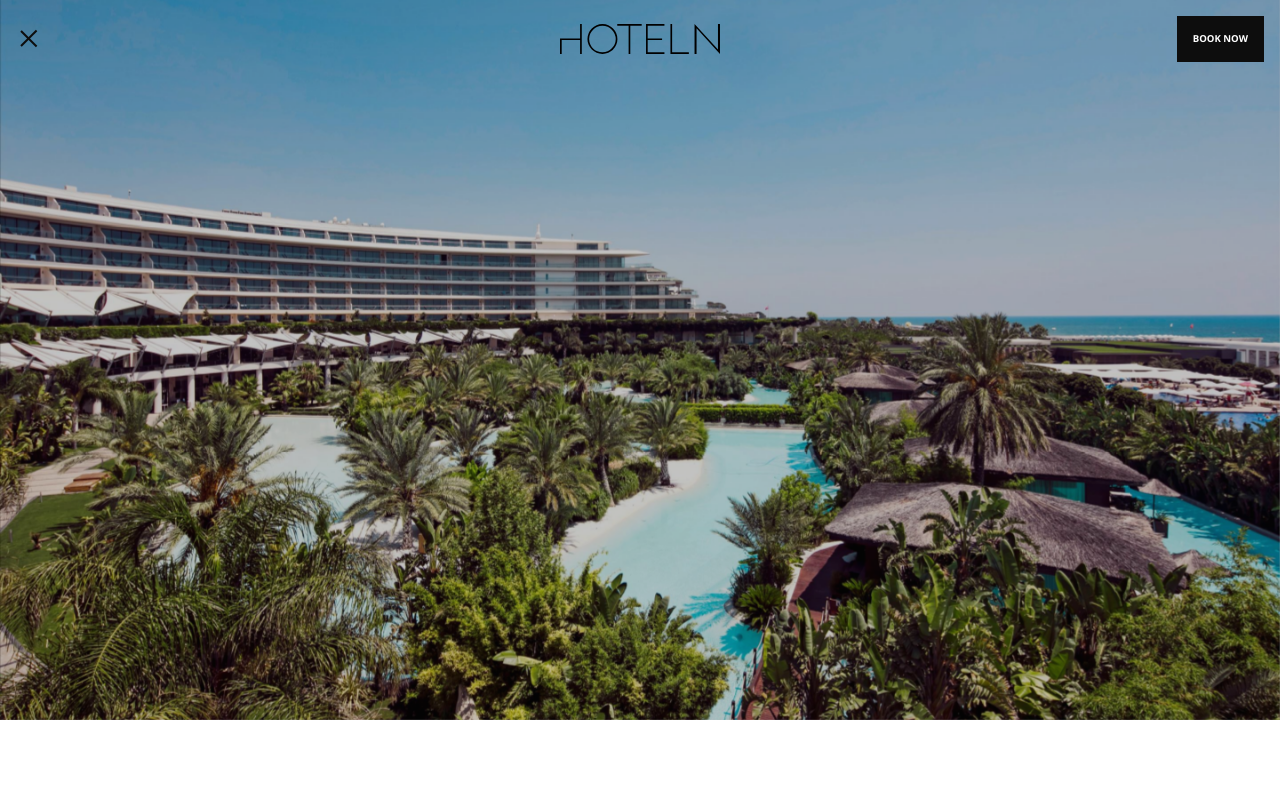
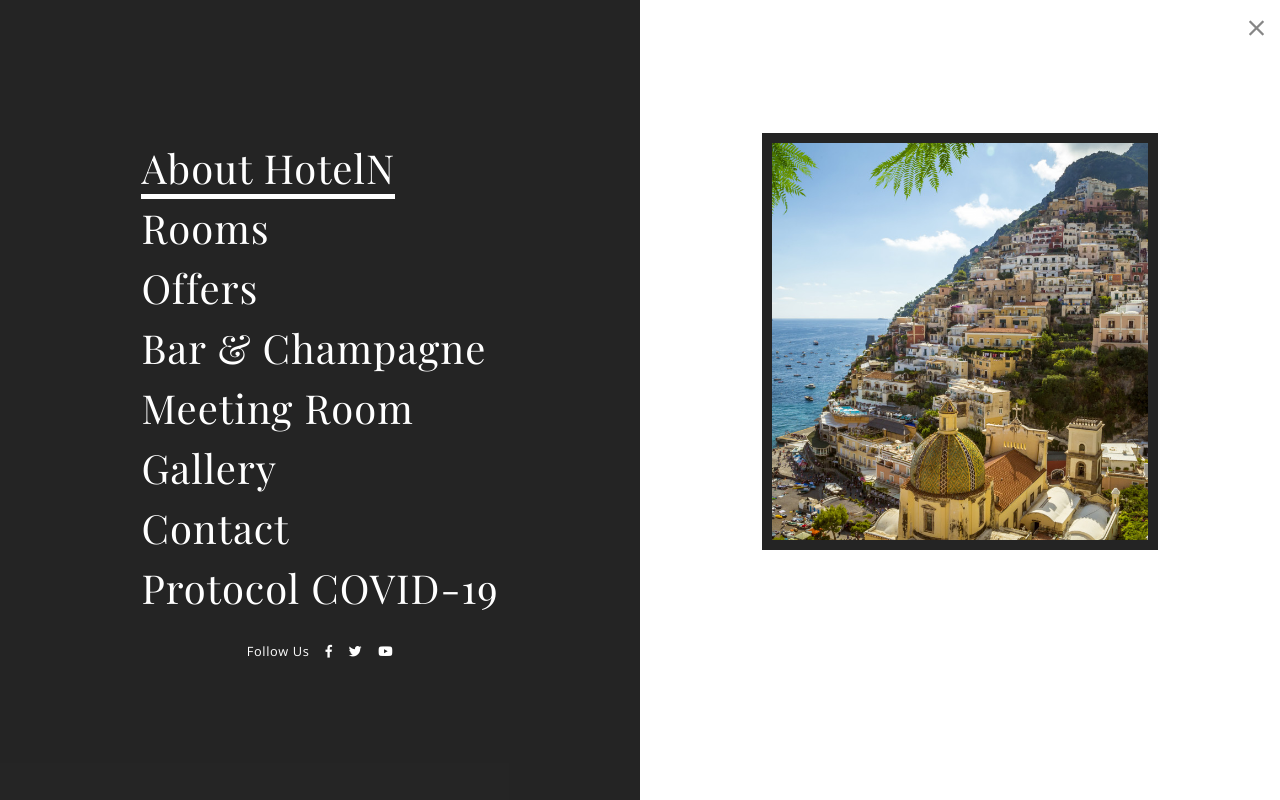
Before and after one commit to gitburakalp/custom-theme-preview, a website: page src/index.html in a window 1280 px wide. Both pictures are taken after a click on the link 26 px from the left and 37 px from the top of the page. Drawn offline with nearby package versions, Linux system fonts and the light colour scheme.

Commit message:
last changes

```diff
--- a/src/index.html
+++ b/src/index.html
@@ -9,8 +9,57 @@
   </head>
 
   <body>
-    <div class="offset-block">
-      <i class="fal fa-times" data-dismiss=".offset-block"></i>
+    <div id="blockMenu" class="offset-block">
+      <div class="menu-col">
+        <ul class="offset-menu">
+          <li class="offset-menu-item">
+            <a href="#" class="offset-menu-link border-bottom-white"> About HotelN </a>
+          </li>
+          <li class="offset-menu-item">
+            <a href="#" class="offset-menu-link"> Rooms </a>
+          </li>
+          <li class="offset-menu-item">
+            <a href="#" class="offset-menu-link"> Offers </a>
+          </li>
+          <li class="offset-menu-item">
+            <a href="#" class="offset-menu-link"> Bar & Champagne </a>
+          </li>
+          <li class="offset-menu-item">
+            <a href="#" class="offset-menu-link"> Meeting Room </a>
+          </li>
+          <li class="offset-menu-item">
+            <a href="#" class="offset-menu-link"> Gallery </a>
+          </li>
+          <li class="offset-menu-item">
+            <a href="#" class="offset-menu-link"> Contact </a>
+          </li>
+          <li class="offset-menu-item">
+            <a href="#" class="offset-menu-link"> Protocol COVID-19 </a>
+          </li>
+        </ul>
+
+        <ul class="offset-menu right offset-menu--normal">
+          <li class="offset-menu-item">Follow Us</li>
+          <li class="offset-menu-item">
+            <a href="#" class="offset-menu-link"><i class="fab fa-facebook-f"></i></a>
+          </li>
+          <li class="offset-menu-item">
+            <a href="#" class="offset-menu-link"><i class="fab fa-twitter"></i></a>
+          </li>
+          <li class="offset-menu-item">
+            <a href="#" class="offset-menu-link"><i class="fab fa-youtube"></i></a>
+          </li>
+        </ul>
+      </div>
+      <div class="image-col d-none d-md-flex">
+        <div class="col-8 mx-auto">
+          <figure class="img standart">
+            <img src="images/statics/menu-image.jpeg" />
+          </figure>
+        </div>
+      </div>
+    </div>
+    <div id="bookBlock" class="offset-block">
       <div class="offset-block__text">
         <h5 class="title font-family--avant-garde">book now</h5>
       </div>
@@ -92,7 +141,7 @@
       <div class="header-container">
         <div class="header-container-left">
           <div class="menu-trigger">
-            <a class="menu-trigger-button">
+            <a class="menu-trigger-button" data-toggle="offset-block" data-target="#blockMenu">
               <div></div>
               <div></div>
               <div></div>
@@ -104,7 +153,7 @@
         </div>
         <div class="header-container-right">
           <div class="book-now">
-            <a class="book-now-button"> BOOK NOW </a>
+            <a class="book-now-button" data-toggle="offset-block" data-target="#bookBlock"> BOOK NOW </a>
           </div>
         </div>
       </div>
--- a/src/js/main.js
+++ b/src/js/main.js
@@ -297,10 +297,6 @@ document.addEventListener('DOMContentLoaded', function () {
   window.addEventListener('orientationchange', lazyLoad);
 
   if (isMobile) initMobileSwipers();
-
-  $('.menu-trigger-button').on('click', function () {
-    $(this).parent().toggleClass('is-active');
-  });
 });
 
 gsap.to('.parallax-rectangle', {
@@ -362,18 +358,27 @@ $('.form-control-block.minus-plus').each(function () {
   });
 });
 
+$('[data-toggle]').on('click', function () {
+  var isOffsetMenu = $(this).data('toggle') == 'offset-block';
+  var target = $(this).data('target');
+
+  if (isOffsetMenu) {
+    $(target).addClass('is-shown');
+  }
+});
+
 $('.offset-block').each(function () {
   var $this = $(this);
+  var $htmlBody = $('html,body');
   var cssClass = 'is-shown';
 
-  $('.book-now-button').on('click', () => {
-    $this.addClass(cssClass);
-  });
+  $this.append('<i class="fal fa-times" data-dismiss=".offset-block"></i>');
 
   $('[data-dismiss]').on('click', function () {
     var target = $(this).attr('data-dismiss');
 
     $(target).removeClass(cssClass);
+    $htmlBody.removeClass('overflow-hidden');
   });
 });
 
@@ -401,5 +406,27 @@ $("[data-prop*='datepicker']").each(function () {
     },
   };
 
-  $(this).dateRangePicker(config);
+  $(this)
+    .dateRangePicker(config)
+    .bind('datepicker-open', function () {
+      $('html,body').animate(
+        {
+          scrollTop: $('.date-picker-wrapper:visible').offset().top + 250,
+        },
+        5000,
+      );
+    });
 });
+
+$(window).on({
+  load: initOffsetMenuWidth,
+  resize: initOffsetMenuWidth,
+  orientedChanged: initOffsetMenuWidth,
+});
+
+function initOffsetMenuWidth() {
+  $('.offset-menu').each(function () {
+    var thisWidth = $(this).outerWidth();
+    document.documentElement.style.setProperty('--omw', `${thisWidth}px`);
+  });
+}
--- a/src/sass/common-components/_buttons.scss
+++ b/src/sass/common-components/_buttons.scss
@@ -8,6 +8,7 @@ a {
 
   &:hover {
     color: color(primary, buttonHoverColor);
+    text-decoration: none;
   }
 }
 
--- a/src/sass/common-components/_offset-block.scss
+++ b/src/sass/common-components/_offset-block.scss
@@ -26,7 +26,7 @@
   > * {
     position: relative;
     min-height: 1px;
-    width: auto;
+    width: 100%;
     max-width: 100%;
   }
 
@@ -38,6 +38,9 @@
     line-height: 1;
     z-index: 9;
     cursor: pointer;
+    display: inline-block;
+    width: auto;
+    filter: drop-shadow(1px 0px 1px rgba($colors--white, 1));
 
     color: rgba($colors--black, 0.5);
     transition: color 350ms;
@@ -62,8 +65,6 @@
     }
 
     @include media-breakpoint-down(sm) {
-      flex: 0 0 100%;
-      width: 100%;
       padding: 2rem;
     }
 
@@ -201,4 +202,102 @@
       }
     }
   }
+
+  .menu-col {
+    background-color: rgba($colors--black, 0.9);
+    padding: 2rem;
+
+    display: flex;
+    flex-direction: column;
+    align-items: center;
+    justify-content: center;
+    transition: transform 1s;
+
+    + * {
+      @include media-breakpoint-up(md) {
+        flex: 0 0 50%;
+        max-width: 50%;
+      }
+    }
+
+    @include media-breakpoint-up(md) {
+      flex: 0 0 50%;
+      max-width: 50%;
+    }
+  }
+
+  .image-col {
+    display: flex;
+    flex-direction: column;
+    align-items: center;
+    justify-content: center;
+    transition: transform 1s;
+
+    figure {
+      border: 10px solid rgba($colors--black, 0.9);
+    }
+  }
+
+  &:not(.is-shown) {
+    .menu-col {
+      transform: translateX(-55%);
+    }
+
+    .image-col {
+      transform: translateX(55%);
+    }
+  }
+
+  .offset-menu {
+    display: inline-block;
+    list-style: none;
+    padding-left: 0;
+    margin-bottom: 0;
+    color: $colors--white;
+
+    &.right {
+      display: flex;
+      flex-wrap: wrap;
+      margin-top: 3rem;
+
+      > * {
+        min-height: 1px;
+        width: auto;
+        max-width: 100%;
+
+        font-family: $ff-sans-serif;
+        font-size: 1.6rem;
+        letter-spacing: 1.6rem * 0.05;
+
+        + * {
+          margin-left: 2rem;
+        }
+      }
+    }
+
+    &:not(.offset-menu--normal) {
+      .offset-menu-item {
+        font-weight: 300;
+        font-size: 3rem;
+
+        @include media-breakpoint-up(md) {
+          font-size: 5rem;
+          letter-spacing: 5rem * 0.025;
+        }
+      }
+    }
+
+    &-item {
+      position: relative;
+      font-family: $ff-serif;
+    }
+
+    &-link {
+      color: $colors--white !important;
+
+      &.border-bottom-white {
+        border-bottom: 5px solid $colors--white;
+      }
+    }
+  }
 }
--- a/src/sass/components/_half-image-slider.scss
+++ b/src/sass/components/_half-image-slider.scss
@@ -27,6 +27,8 @@
 
   .content-box {
     &_title-block {
+      padding: 1.5rem;
+
       @include media-breakpoint-up(md) {
         padding: 5vw;
       }
@@ -44,7 +46,7 @@
       position: relative;
       border: 1px solid rgba($colors--white, 0.5);
       padding: 5rem;
-      left: -12.5%;
+
       transition: all 340ms cubic-bezier(0.16, 0.01, 0.77, 1);
       z-index: 9;
       background-color: rgba($colors--white, 0.85);
@@ -53,8 +55,15 @@
       height: var(--vsh);
       max-height: var(--vsh);
 
+      @include media-breakpoint-down(sm) {
+        max-width: 85%;
+        margin-left: auto;
+        margin-right: auto;
+      }
+
       @include media-breakpoint-up(md) {
         margin-left: 0;
+        left: -12.5%;
 
         > * {
           max-height: 25vw;
--- a/src/sass/vendors/_daterangepicker.scss
+++ b/src/sass/vendors/_daterangepicker.scss
@@ -5,6 +5,12 @@
   font-family: $ff-sans-serif;
   z-index: 999;
   right: 0;
+
+  table .caption {
+    @include media-breakpoint-up(md) {
+      height: 7rem;
+    }
+  }
 
   .month {
     &-wrapper {
@@ -41,6 +47,22 @@
     min-width: 3rem;
     min-height: 3.5rem;
     font-weight: 400;
+    line-height: 2 !important;
+
+    &.real-today {
+      background-color: $colors--black !important;
+      color: $colors--white !important;
+    }
+
+    &.checked,
+    &.hovering {
+      background-color: rgba($colors--black, 0.125) !important;
+    }
+
+    &.first-date-selected,
+    &.last-date-selected {
+      background-color: rgba($colors--black, 0.5) !important;
+    }
 
     @include media-breakpoint-up(md) {
       width: calc(19vw / 7);
```
Also changed, not shown: src/css/main.min.css, src/images/statics/menu-image.jpeg (added), 1 other file.
